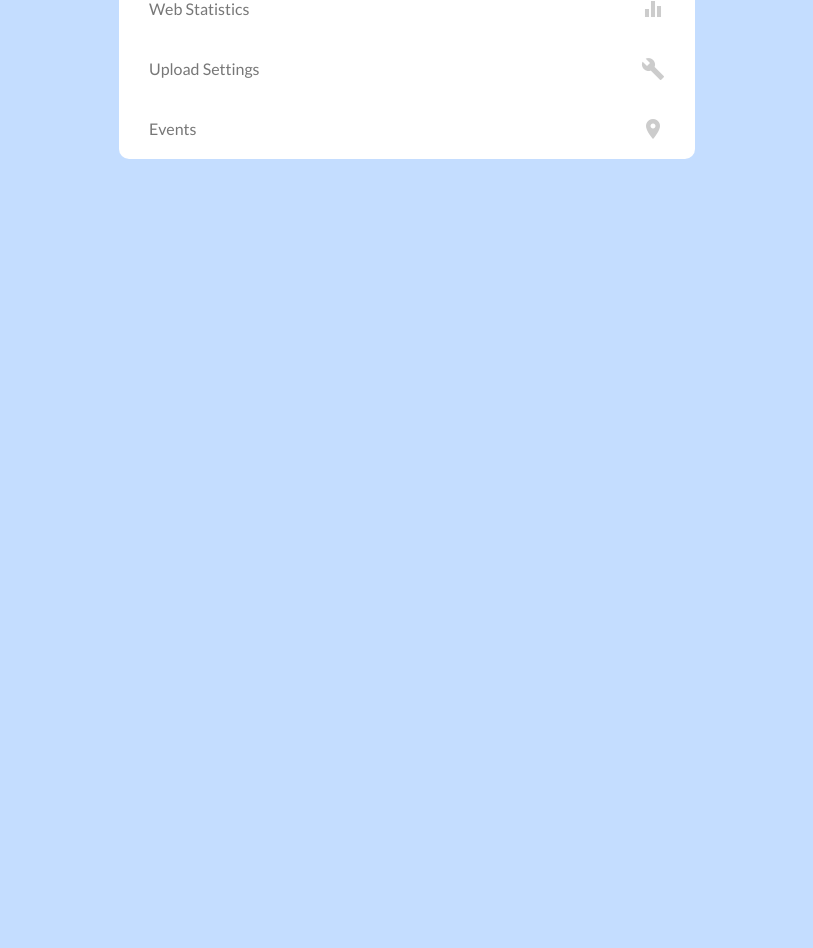
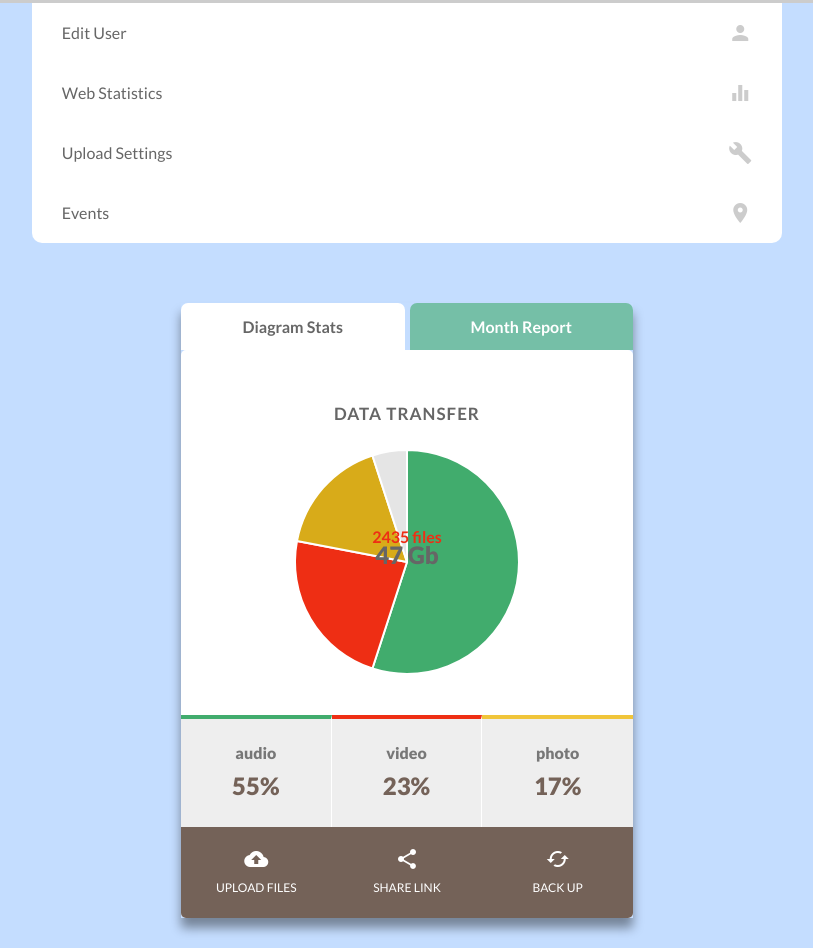
Before and after one commit to panietoar/PL-test, a website: page index.html in a window 1280 px wide. Shown: the part 496-1444 px from the top of the page, without its empty margins (233-1046 px from the left). Before the commit the page ends 900 px from the top, so only its background shows below. Drawn offline with nearby package versions, Linux system fonts and the light colour scheme.

Commit message:
Tercer widget

```diff
--- a/index.html
+++ b/index.html
@@ -43,16 +43,12 @@
 
     <div class="widget-container">
       <section class="stats">
-        <div class="stats__diagram-tab">
-          <div class="stats__graph">
-            <canvas id="stats-graph" width="200"></canvas>
-          </div>
-          <div class="stats__description"></div>
-          <footer class="stats__actions"></footer>
-        </div>
+        <ul class="stats__tabs"></ul>
+        <div class="stats__diagram-tab"></div>
       </section>
     </div>
   </section>
+
 
   <script type="text/x-handlebars-template" class="linear-menu--template">
     {{#each items}}
@@ -89,7 +85,41 @@
     </li>
   </script>
 
+  <script type="text/x-handlebars-template" class="stats__tabs--template">
+    {{#each tabs}}
+      <li class="stats__tab {{#if default}}stats__tab--active{{/if}}">{{ title }}</li>
+    {{/each}}
+  </script>
+
+  <script type="text/x-handlebars-template" class="stats__diagram-tab--template">
+    <div class="stats__graph">
+      <h3 class="stats__graph-heading">{{ graphTitle }}</h3>
+      <div class="stats__total">
+        <p class="stats__files">{{ files }} files</p>
+        <p class="stats__size">{{ size }} gb</p>
+      </div>
+      <canvas id="stats-graph" width="400"></canvas>
+    </div>
+    <div class="stats__description grid-3-col">
+      {{#each data}}
+        <div class="stats__file-description stats__file-description--{{ this.color }}">
+          <p class="stats__file-type">{{ @key }}</p>
+          <p class="stats__percentage">{{ this.value }}%</p>
+        </div>
+      {{/each}}
+    </div>
+    <footer class="stats__actions grid-3-col">
+      {{#each ctas}}
+        <div class="stats__cta">
+          <i class="stats__cta-icon material-icons">{{ icon }}</i>
+          <p class="stats__cta-text">{{ text }}</p>
+        </div>
+        {{/each}}
+    </footer>
+  </script>
+
   <script src="https://cdnjs.cloudflare.com/ajax/libs/handlebars.js/4.0.11/handlebars.min.js"></script>
+  <script src="https://cdnjs.cloudflare.com/ajax/libs/Chart.js/2.7.2/Chart.min.js"></script>
   <script src="js/main.js"></script>
 </body>
 
--- a/js/main.js
+++ b/js/main.js
@@ -1,6 +1,13 @@
-var LINEAR_MENU_SELECTOR = '.linear-menu';
-var PROFILE_EDIT_HEADING_SELECTOR = '.profile-edit__heading';
-var PROFILE_EDIT_MENU_SELECTOR = '.profile-edit__list';
+const LINEAR_MENU_SELECTOR = '.linear-menu';
+const PROFILE_EDIT_HEADING_SELECTOR = '.profile-edit__heading';
+const PROFILE_EDIT_MENU_SELECTOR = '.profile-edit__list';
+const STATS_TABS_SELECTOR = '.stats__tabs';
+const STATS_DIAGRAM_SELECTOR = '.stats__diagram-tab';
+const GRAPH_COLORS = {
+  green: '#41ac6d',
+  orange: '#ee2e14',
+  yellow: '#d8ab19'
+};
 
 (function() {
   fetchContent('en')
@@ -31,6 +38,7 @@ function selectLanguage (event) {
 function setPageContent (pageContent) {
   renderContent(LINEAR_MENU_SELECTOR, pageContent.linearMenu)
   renderProfileEdit(pageContent.profileEdit)
+  renderStats(pageContent.stats)
 }
 
 // Using handlebars
@@ -73,3 +81,40 @@ function renderList (selector, listContent) {
 
   document.querySelector(selector).innerHTML = listHtml
 }
+
+function renderStats (statsContent) {
+  renderContent(STATS_TABS_SELECTOR, statsContent)
+  renderContent(STATS_DIAGRAM_SELECTOR, statsContent.tabs[0].content)
+
+  const data = processData(statsContent.tabs[0].content.data),
+    ctx = document.getElementById('stats-graph').getContext('2d')
+    chart = new Chart(ctx, {
+      type: 'pie',
+      data,
+      options: {
+        legend: {
+          display: false
+        }
+      }
+    })
+}
+
+function processData (data) {
+  const labels = Object.keys(data),
+    values = Object.values(data).map(dataItem => dataItem.value),
+    colors = Object.values(data).map(dataItem => dataItem.color).map(color => GRAPH_COLORS[color])
+
+  let diference = 100 - values.reduce((total, value) => total + value, 0)
+
+  if (diference > 0) {
+    values.push(diference)
+    labels.push('other')
+  }
+  return {
+    datasets: [{
+      data: values,
+      backgroundColor: colors
+    }],
+    labels
+  }
+}
--- a/json/content-en.json
+++ b/json/content-en.json
@@ -52,5 +52,52 @@
         "icon": "place"
       }
     ]
+  },
+  "stats": {
+    "tabs": [
+      {
+        "title": "diagram stats",
+        "default": true,
+        "content": {
+          "graphTitle": "data transfer",
+          "files": 2435,
+          "size": 47,
+          "data": {
+            "audio": {
+              "value": 55,
+              "color": "green"
+            },
+            "video":{
+              "value": 23,
+              "color": "orange"
+            },
+            "photo": {
+              "value": 17,
+              "color": "yellow"
+            }
+          },
+          "ctas": [
+            {
+              "text": "upload files",
+              "icon": "cloud_upload"
+            },
+            {
+              "text": "share link",
+              "icon": "share"
+            },
+            {
+              "text": "back up",
+              "icon": "cached"
+            }
+          ]
+        }
+      },
+      {
+        "title": "month report",
+        "content": {
+          "text": "Not implemented"
+        }
+      }
+    ]
   }
 }
--- a/scss/abstracts/_variables.scss
+++ b/scss/abstracts/_variables.scss
@@ -1,4 +1,5 @@
 $default-font-size: 1.6rem;
+$default-font-color: #666;
 
 $color-background: #c4ddff;
 
@@ -13,4 +14,9 @@ $color-grey-dark-3: #333;
 $color-white: #fff;
 $color-black: #000;
 $color-red: #FF0000;
-$color-green: #50bb7c;
+$color-green: #41ac6d;
+$color-orange: #ee2e14;
+$color-yellow: #f0c53a;
+
+$color-brown: #746258;
+$color-brown-dark: #52453e;
--- a/scss/base/_typography.scss
+++ b/scss/base/_typography.scss
@@ -2,9 +2,6 @@ body {
   font-family: "Lato", sans-serif;
   font-weight: 400;
   line-height: 1.7;
-  color: $color-grey-dark;
+  color: $default-font-color;
+  font-size: $default-font-size;
 }
-
-p {
-  font-size: 1.6rem;
-}
--- a/scss/components/_linearMenu.scss
+++ b/scss/components/_linearMenu.scss
@@ -62,6 +62,7 @@
     position: absolute;
     top: -1.3rem;
     right: -1.3rem;
+    font-size: 1rem;
   }
 
   &__notification-number {
--- /dev/null
+++ b/scss/components/_stats.scss
@@ -0,0 +1,131 @@
+.stats {
+  width: 100%;
+  text-align: center;
+  box-shadow: 0 1rem 1rem rgba($color-black, .4);
+
+  &__tabs {
+    display: grid;
+    grid-template-columns: 1fr 1fr;
+    grid-column-gap: .5rem;
+  }
+
+  &__tab {
+    padding: 1rem 4rem;
+    list-style: none;
+    cursor: pointer;
+    background-color: rgba($color-green, .6);
+    border-radius: 7px 7px 0 0;
+    color: $color-white;
+    text-transform: capitalize;
+    font-weight: 600;
+    transition: all .2s;
+
+    &:hover {
+      background-color: rgba($color-green, .8);
+    }
+
+    &--active {
+      background-color: $color-white;
+      color: $default-font-color;
+
+      &:hover {
+        background-color: $color-white;
+      }
+    }
+  }
+
+  &__diagram-tab {
+    position: relative;
+    background-color: $color-white;
+    border-radius: 5px;
+    width: 100%;
+    overflow: hidden;
+  }
+
+  // GRAPH
+  &__graph {
+    padding-top: 5rem;
+  }
+
+  &__graph-heading {
+    text-transform: uppercase;
+    font-size: 1.7rem;
+    letter-spacing: 1px;
+    margin-bottom: 2rem;
+  }
+
+  &__total {
+    @include absCenter;
+    top: 35%;
+  }
+
+  &__files {
+    color: $color-orange;
+    font-weight: 700;
+  }
+
+  &__size {
+    font-size: 2.4rem;
+    text-transform: capitalize;
+    font-weight: 900;
+    margin-top: -1.5rem;
+  }
+
+  // DESCRIPTION
+  &__description {
+    margin-top: 4rem;
+  }
+
+  &__file-description {
+    background-color: $color-grey-light-2;
+    padding: 2rem 1rem;
+
+    &--green {
+      border-top: 4px solid $color-green;
+    }
+
+    &--orange {
+      border-top: 4px solid $color-orange;
+    }
+
+    &--yellow {
+      border-top: 4px solid $color-yellow;
+    }
+
+    &:not(:last-child) {
+      border-right: 1px solid $color-white;
+    }
+  }
+
+  &__file-type {
+    font-weight: 900;
+    color: $color-grey-dark;
+  }
+
+  &__percentage {
+    color: $color-brown;
+    font-weight: 900;
+    font-size: 2.4rem;
+  }
+
+  // CTAs
+  &__actions {
+    color: $color-white;
+  }
+
+  &__cta {
+    background-color: $color-brown;
+    padding: 2rem 1rem;
+    cursor: pointer;
+    transition: all .2s;
+
+    &:hover {
+      background-color: $color-brown-dark;
+    }
+  }
+
+  &__cta-text {
+    text-transform: uppercase;
+    font-size: 1.2rem;
+  }
+}
--- a/scss/components/_widgetContainer.scss
+++ b/scss/components/_widgetContainer.scss
@@ -1,6 +1,4 @@
 .widget-container {
   margin: 3rem 1rem;
-  width: 50vw;
   position: relative;
-  text-align: center;
 }
--- a/scss/layout/_content.scss
+++ b/scss/layout/_content.scss
@@ -1,6 +1,5 @@
 .content {
   display: flex;
-  flex-wrap: wrap;
   flex-direction: column;
   align-items: center;
 }
--- /dev/null
+++ b/scss/layout/_grid.scss
@@ -0,0 +1,4 @@
+.grid-3-col {
+  display: grid;
+  grid-template-columns: repeat(3, 1fr);
+}
--- a/scss/main.scss
+++ b/scss/main.scss
@@ -7,6 +7,8 @@
 @import "components/widgetContainer";
 @import "components/linearMenu";
 @import "components/profileEdit";
+@import "components/stats";
 
 @import "layout/content";
+@import "layout/grid";
 @import "layout/language";
```
Also changed, not shown: json/content-es.json (+8 -10 lines), css/style.css. Lines whose indentation alone changed are shown as unchanged.
